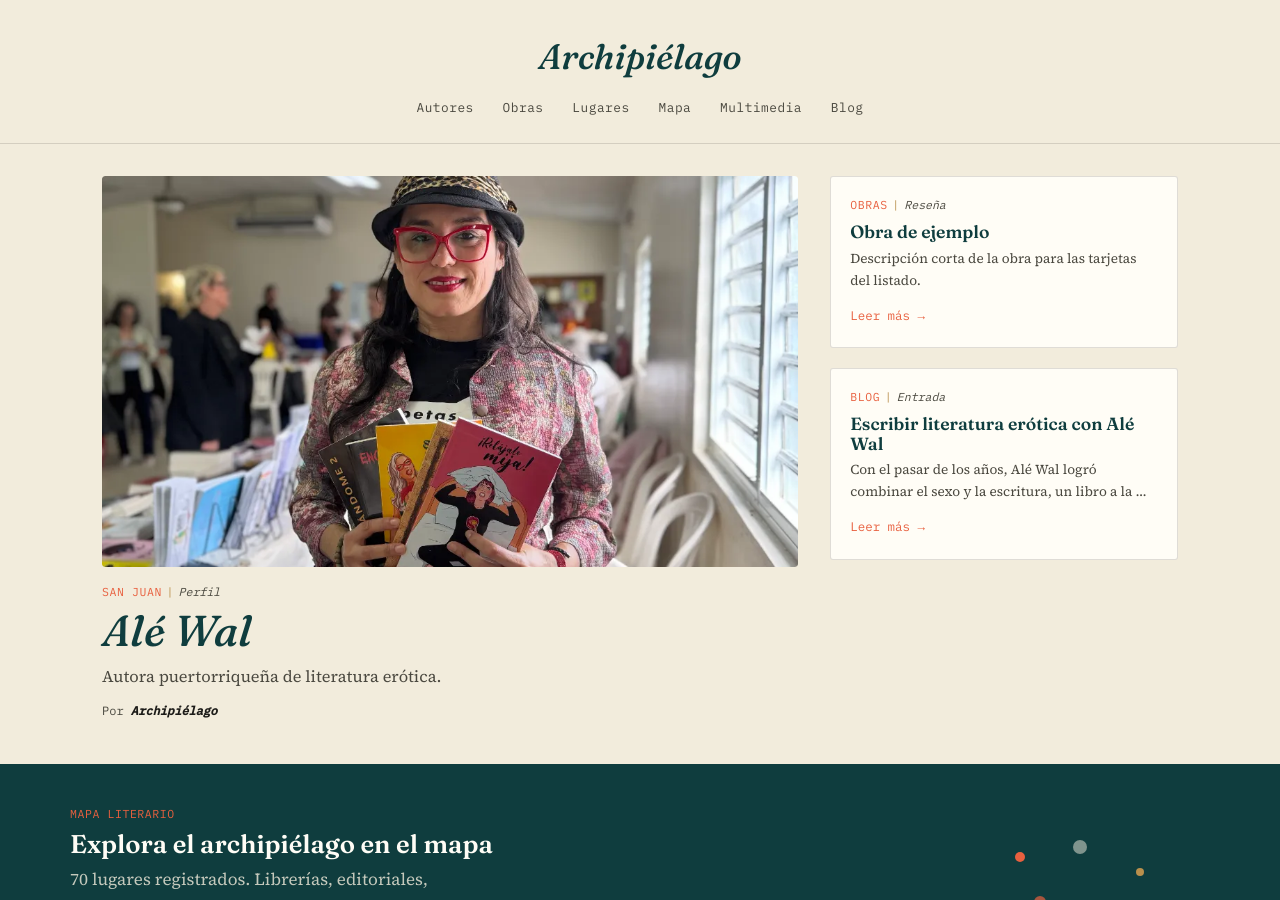
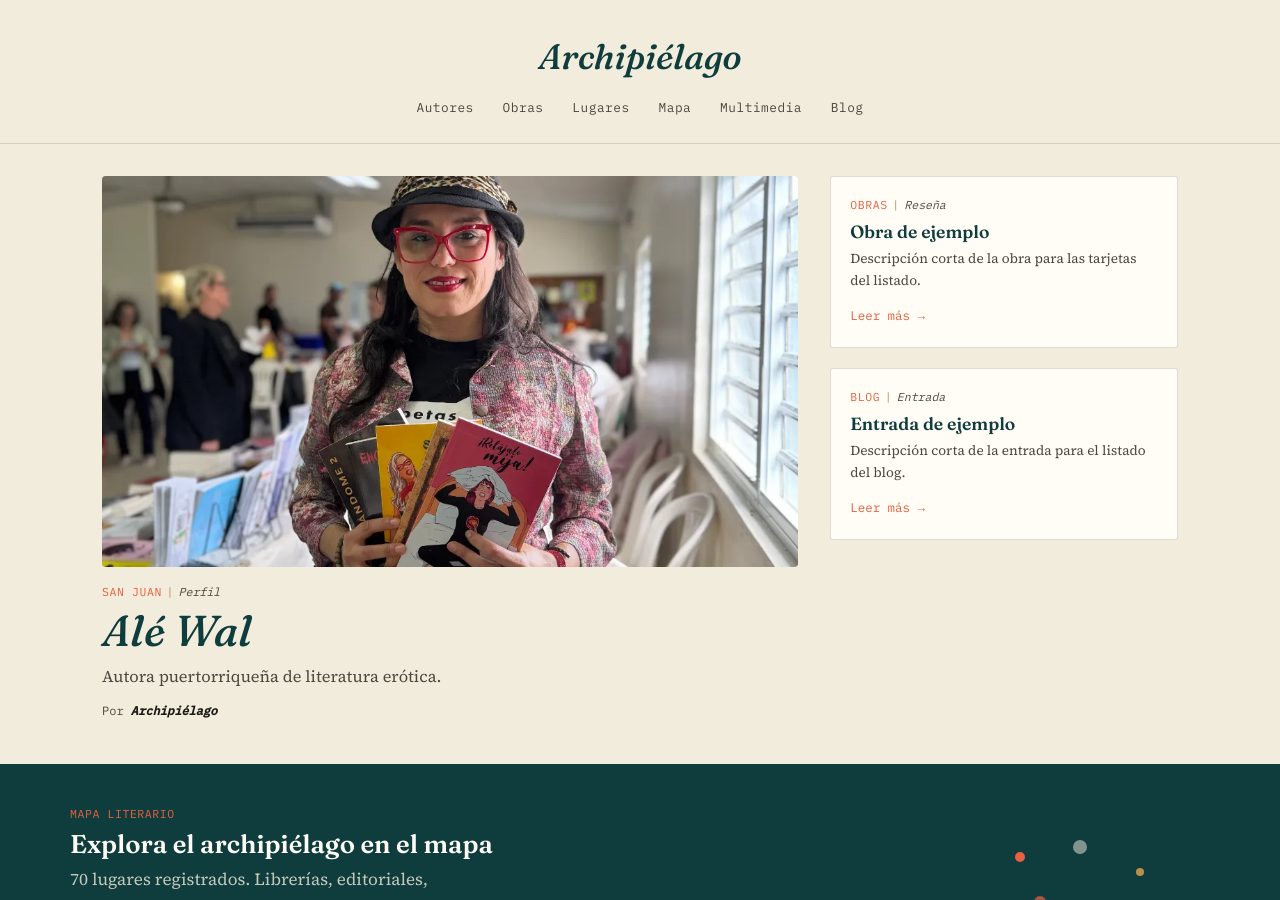
Before and after one commit to rgjanet/archipielago, a Jekyll site: the page built from index.html, in a window 1280 px wide and 900 px high. Built offline with Jekyll 4.4.1, drawn with Linux system fonts in a browser that asks for light colours; some of the changed text lies outside the part shown.

Commit message:
Add files via upload

```diff
--- /dev/null
+++ b/_blog/entrada-de-ejemplo.md
@@ -0,0 +1,8 @@
+---
+title: "Entrada de ejemplo"
+date: 2026-08-15 00:00:00 -0400
+author: "Archipiélago"
+description: "Descripción corta de la entrada para el listado del blog."
+---
+Este es el cuerpo de una entrada de ejemplo. Edítala o bórrala desde /admin
+una vez tengas contenido real que publicar aquí.
--- a/_layouts/author.html
+++ b/_layouts/author.html
@@ -57,7 +57,7 @@ layout: default
   </div>
   {% endif %}
 
-  {% assign related_posts = site.blog | where: "related_author", page.title | sort: "date" | reverse %}
+  {% assign related_posts = site.blog | where: "related_author", page.slug | sort: "date" | reverse %}
   {% if related_posts.size > 0 %}
   <h2 style="margin-top:2.4rem;">Del blog</h2>
   <div class="card-grid">
--- a/_layouts/place.html
+++ b/_layouts/place.html
@@ -35,7 +35,7 @@ layout: default
   </p>
   {% endif %}
 
-  {% assign related_posts = site.blog | where: "related_place", page.name | sort: "date" | reverse %}
+  {% assign related_posts = site.blog | where: "related_place", page.slug | sort: "date" | reverse %}
   {% if related_posts.size > 0 %}
   <h2 style="margin-top:2.4rem;">Del blog</h2>
   <div class="card-grid">
--- a/_layouts/post.html
+++ b/_layouts/post.html
@@ -34,11 +34,11 @@ layout: default
   {% if page.related_author or page.related_place %}
   <div style="margin-top:1.6rem;padding-top:1.2rem;border-top:1px solid rgba(28,27,24,0.12);font-family:var(--font-mono);font-size:0.82rem;">
     {% if page.related_author %}
-      {% assign ra = site.authors | where: "title", page.related_author | first %}
+      {% assign ra = site.authors | where: "slug", page.related_author | first %}
       {% if ra %}<a href="{{ ra.url | relative_url }}" style="color:var(--coral);margin-right:1.2rem;">Sobre {{ ra.title }} →</a>{% endif %}
     {% endif %}
     {% if page.related_place %}
-      {% assign rp = site.map_locations | where: "name", page.related_place | first %}
+      {% assign rp = site.map_locations | where: "slug", page.related_place | first %}
       {% if rp %}<a href="{{ rp.url | relative_url }}" style="color:var(--coral);">Sobre {{ rp.name }} →</a>{% endif %}
     {% endif %}
   </div>
--- a/index.html
+++ b/index.html
@@ -186,7 +186,7 @@ title: Inicio
 
 <div class="tls-hero-row">
   <div class="tls-hero">
-    {% assign lead = site.authors | where: "title", site.data.homepage.hero_author | first %}
+    {% assign lead = site.authors | where: "slug", site.data.homepage.hero_author | first %}
     {% unless lead %}{% assign lead = site.authors | first %}{% endunless %}
     {% if lead and lead.photo and lead.photo != blank %}
     <div class="art-block" style="background:none;padding:0;"><img src="{{ lead.photo | relative_url }}" alt="{{ lead.title }}" style="width:100%;height:100%;object-fit:cover;border-radius:3px;" onerror="this.parentElement.outerHTML='&lt;div class=&quot;art-block&quot;&gt;&lt;span class=&quot;art-label&quot;&gt;Autor destacado&lt;/span&gt;&lt;/div&gt;'"></div>
@@ -206,7 +206,7 @@ title: Inicio
   </div>
 
   <div class="hero-sidebar">
-    {% assign sidebar_work = site.works | where: "title", site.data.homepage.sidebar_work | first %}
+    {% assign sidebar_work = site.works | where: "slug", site.data.homepage.sidebar_work | first %}
     {% unless sidebar_work %}
       {% assign hero_work_title = work.title %}
       {% assign sidebar_work = site.works | where_exp: "w", "w.title != hero_work_title" | first %}
@@ -220,7 +220,7 @@ title: Inicio
     </div>
     {% endif %}
 
-    {% assign sidebar_post = site.blog | where: "title", site.data.homepage.sidebar_post | first %}
+    {% assign sidebar_post = site.blog | where: "slug", site.data.homepage.sidebar_post | first %}
     {% unless sidebar_post %}
       {% assign sidebar_post = site.blog | sort: "date" | reverse | first %}
     {% endunless %}
@@ -257,7 +257,7 @@ title: Inicio
 <hr class="divider">
 
 <div class="tls-twocol">
-  {% assign work = site.works | where: "title", site.data.homepage.twocol_work | first %}
+  {% assign work = site.works | where: "slug", site.data.homepage.twocol_work | first %}
   {% unless work %}{% assign work = site.works | first %}{% endunless %}
   {% if work %}
   <div>
@@ -267,7 +267,7 @@ title: Inicio
     <p class="dek">{{ work.description | default: work.author }}</p>
   </div>
   {% endif %}
-  {% assign place = site.map_locations | where: "name", site.data.homepage.twocol_place | first %}
+  {% assign place = site.map_locations | where: "slug", site.data.homepage.twocol_place | first %}
   {% unless place %}{% assign place = site.map_locations | first %}{% endunless %}
   {% if place %}
   <div>
@@ -295,7 +295,7 @@ title: Inicio
     </div>
     <div class="promo-right">
       <div class="art-block gold" style="margin:0;"></div>
-      {% assign latest_media = site.media | where: "title", site.data.homepage.promo_media | first %}
+      {% assign latest_media = site.media | where: "slug", site.data.homepage.promo_media | first %}
       {% unless latest_media %}{% assign latest_media = site.media | first %}{% endunless %}
       {% if latest_media %}
       <div>
@@ -325,7 +325,7 @@ title: Inicio
       {% if site.data.homepage.explore_authors and site.data.homepage.explore_authors.size > 0 %}
         {% assign curated_authors = site.data.homepage.explore_authors | slice: 0, 3 %}
         {% for n in curated_authors %}
-          {% assign a = site.authors | where: "title", n | first %}
+          {% assign a = site.authors | where: "slug", n | first %}
           {% if a %}
       <a href="{{ a.url | relative_url }}">
         {% if a.photo and a.photo != blank %}
@@ -367,7 +367,7 @@ title: Inicio
       {% if site.data.homepage.explore_works and site.data.homepage.explore_works.size > 0 %}
         {% assign curated_works = site.data.homepage.explore_works | slice: 0, 3 %}
         {% for n in curated_works %}
-          {% assign w = site.works | where: "title", n | first %}
+          {% assign w = site.works | where: "slug", n | first %}
           {% if w %}
       <a href="{{ w.url | relative_url }}">
         <div class="art-block coral small" style="margin-bottom:0.6rem;"></div>
@@ -401,7 +401,7 @@ title: Inicio
       {% if site.data.homepage.explore_places and site.data.homepage.explore_places.size > 0 %}
         {% assign curated_places = site.data.homepage.explore_places | slice: 0, 3 %}
         {% for n in curated_places %}
-          {% assign p = site.map_locations | where: "name", n | first %}
+          {% assign p = site.map_locations | where: "slug", n | first %}
           {% if p %}
       <a href="{{ p.url | relative_url }}">
         {% if p.photo and p.photo != blank %}
```
Also changed, not shown: _authors/marigloria-palma.md (added, +12 -0 lines), admin/config.yml (+11 -11 lines), blog.html (+11 -1 lines).
